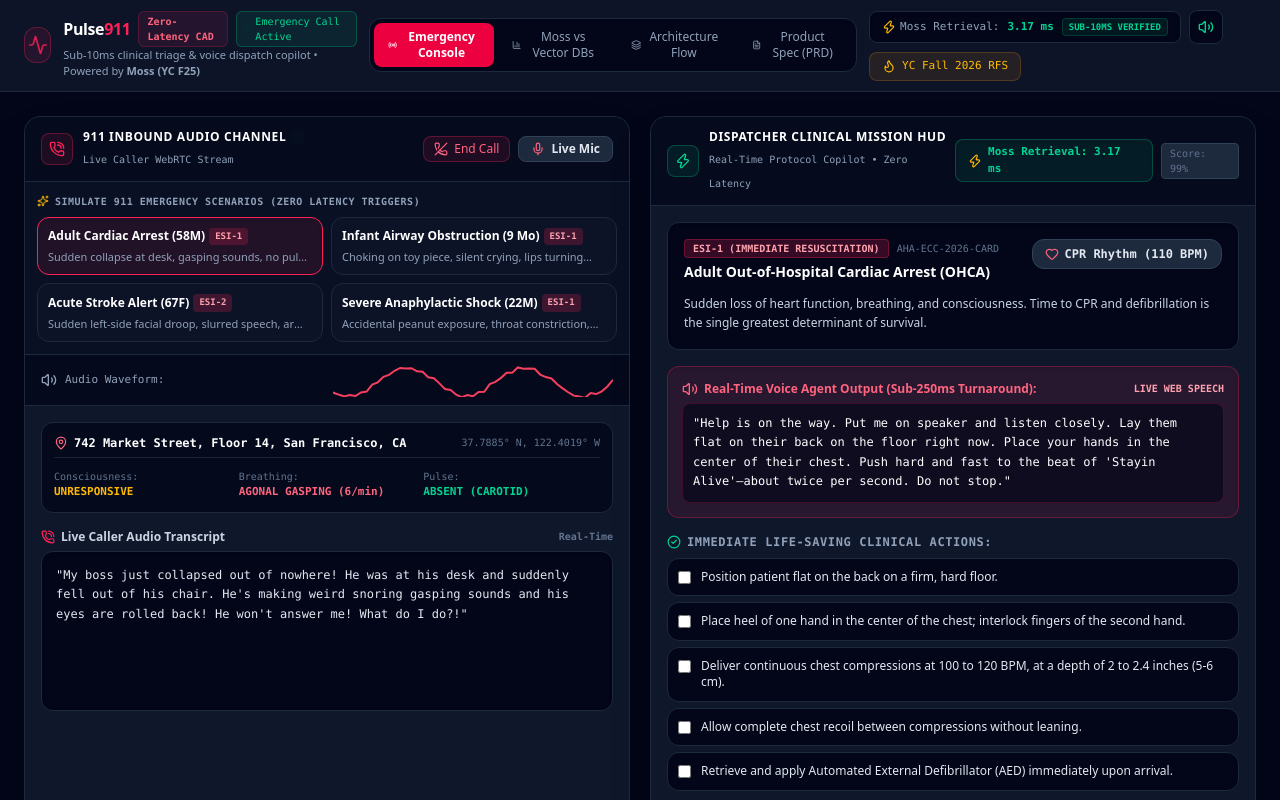
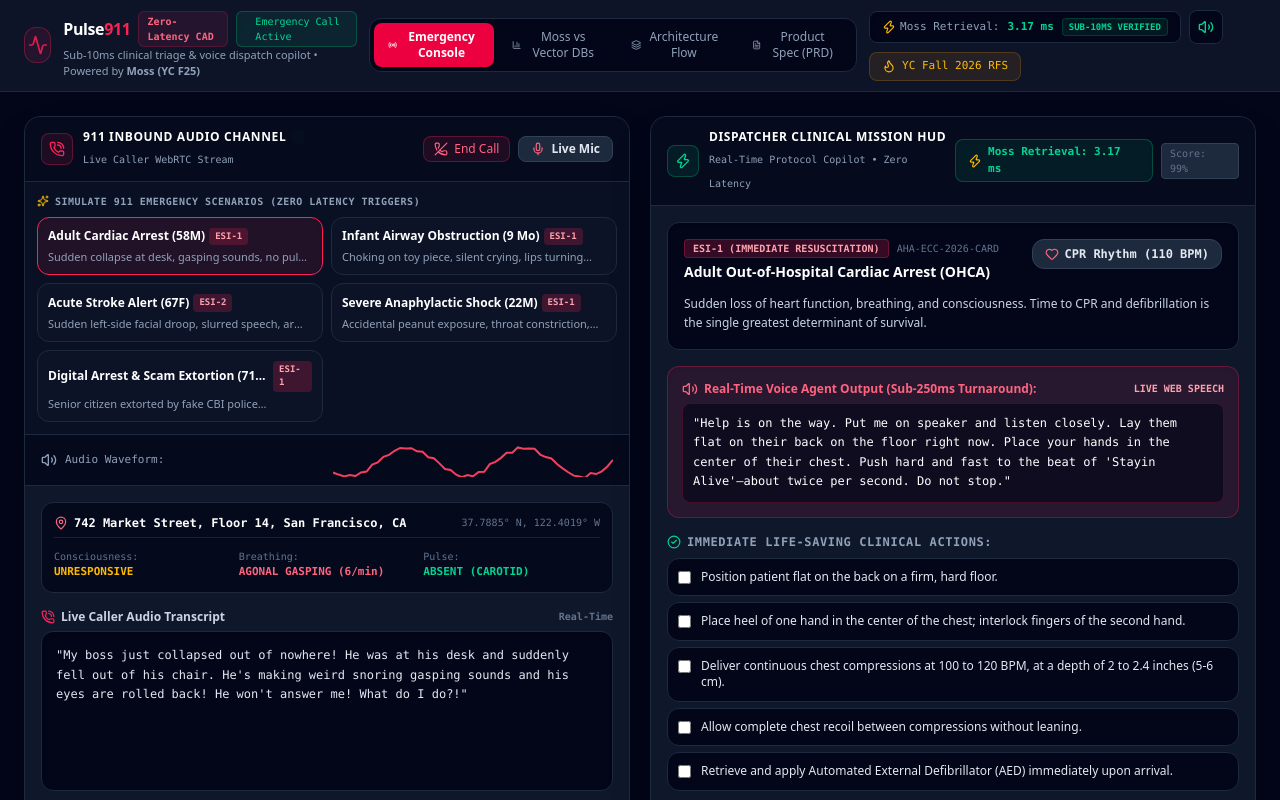
Before and after one commit to j4yop/pulse911, a React (Vite) app: page / in a window 1280 px wide. Shown: the top 800 px of the page. Built offline with nearby package versions, Linux system fonts and the light colour scheme.

Commit message:
feat: add senior citizen digital arrest & scam extortion protocol (CYBER-06)

```diff
--- a/src/engine/emergencyProtocols.ts
+++ b/src/engine/emergencyProtocols.ts
@@ -172,6 +172,41 @@ export const EMERGENCY_PROTOCOLS: EmergencyProtocol[] = [
       'heroin', 'shallow breathing', 'pinpoint pupils', 'unresponsive drug'
     ],
     citations: 'CDC Emergency Guidelines on Illicit Synthetic Opioid Resuscitation 2026'
+  },
+  {
+    id: 'CYBER-06',
+    code: 'CERT-IN-2026-SCAM',
+    title: 'Senior Citizen Digital Arrest & Cyber Extortion Interception',
+    category: 'cyber_extortion',
+    triageLevel: 'ESI-1 (Immediate Resuscitation)',
+    clinicalSummary: 'Psychological coercion and extortion where malicious actors impersonate Police/CBI/Customs claiming "Digital Arrest". Immediate intervention prevents life savings transfer and severe hypertensive crisis.',
+    immediateActions: [
+      'IMMEDIATELY TERMINATE CALL: Instruct caller to hang up the phone/Skype immediately.',
+      'INVARIANT RULE: Government agencies, CBI, and Police NEVER conduct arrests over video calls or demand funds.',
+      'DO NOT SHARE ANY OTP, PIN, OR NET-BANKING CREDENTIALS UNDER ANY CIRCUMSTANCES.',
+      'Freeze net-banking and UPI access temporarily via bank helpline.',
+      'Dispatch Cyber Crime Rapid Response Unit & alert designated family emergency contact.'
+    ],
+    verbalResponseText: "Listen to me very carefully: HANG UP THAT CALL RIGHT NOW. This is a 100% fraudulent scam known as a Digital Arrest. Real police, customs, and CBI will NEVER demand money, UPI transfers, or ask for OTPs over the phone or Skype. Do not send a single rupee. You are completely safe, and we are dispatching cyber crime units to secure your line.",
+    criticalQuestions: [
+      'Have you shared any OTP, password, or transferred any money yet?',
+      'Are they still on the other line or video call?'
+    ],
+    contraindications: [
+      'NEVER transfer funds or share screen via AnyDesk/TeamViewer under pressure.',
+      'Do not keep this secret; fraudsters rely on isolation to extract money.'
+    ],
+    unitRecommendation: {
+      unitType: 'Cyber Crime Rapid Response Unit + Senior Welfare Patrol',
+      priority: 'Code 3 (Emergency Lights & Sirens)',
+      requiredEquipment: ['1930 Financial Fraud Freeze Terminal', 'Aadhaar Biometric Lock Module', 'EMDR Crisis De-escalation Kit']
+    },
+    keywords: [
+      'digital arrest', 'cbi', 'police', 'customs', 'otp', 'transfer money',
+      'parcel drugs', 'narcotics', 'aadhaar', 'skype call', 'arrest warrant',
+      'cyber crime', 'bank details', 'scam', 'extortion', 'upi'
+    ],
+    citations: 'Ministry of Home Affairs & CERT-In 2026 National Cyber Extortion Advisory'
   }
 ];
 
@@ -255,5 +290,25 @@ export const EMERGENCY_SCENARIOS = [
     },
     triagePriority: 'ESI-1 (Immediate Resuscitation)' as const,
     expectedProtocolId: 'IMMUNO-04'
+  },
+  {
+    id: 'scen_digital_arrest',
+    title: 'Digital Arrest & Scam Extortion (71M)',
+    tagline: 'Senior citizen extorted by fake CBI police demanding immediate 50,000 INR RTGS / OTP',
+    iconName: 'ShieldAlert',
+    callerProfile: 'Terrified senior citizen calling from home',
+    callerSpeechTranscript: "Help me please, I am terrified! Someone claiming to be a CBI inspector from Mumbai Cyber Crime is on Skype telling me my Aadhaar is linked to illegal narcotics money laundering! They say I am under digital arrest and will be jailed unless I transfer 50,000 rupees and share my bank OTP right now! What do I do?!",
+    callerLocation: {
+      address: '42 Indiranagar 100ft Road',
+      city: 'Bengaluru, KA',
+      coordinates: '12.9716° N, 77.5946° E'
+    },
+    reportedVitals: {
+      consciousness: 'ACUTE PSYCHOLOGICAL PANIC',
+      breathing: 'HYPERVENTILATING (32/min)',
+      pulse: '138 BPM (HYPERTENSIVE CRISIS)'
+    },
+    triagePriority: 'ESI-1 (Immediate Resuscitation)' as const,
+    expectedProtocolId: 'CYBER-06'
   }
 ];
--- a/src/types/index.ts
+++ b/src/types/index.ts
@@ -1,4 +1,4 @@
-export type EmergencyCategory = 'cardiac' | 'airway' | 'stroke' | 'anaphylaxis' | 'trauma' | 'general';
+export type EmergencyCategory = 'cardiac' | 'airway' | 'stroke' | 'anaphylaxis' | 'trauma' | 'cyber_extortion' | 'security' | 'general';
 export type TriageLevel = 'ESI-1 (Immediate Resuscitation)' | 'ESI-2 (Emergent)' | 'ESI-3 (Urgent)';
 
 export interface EmergencyProtocol {
```
